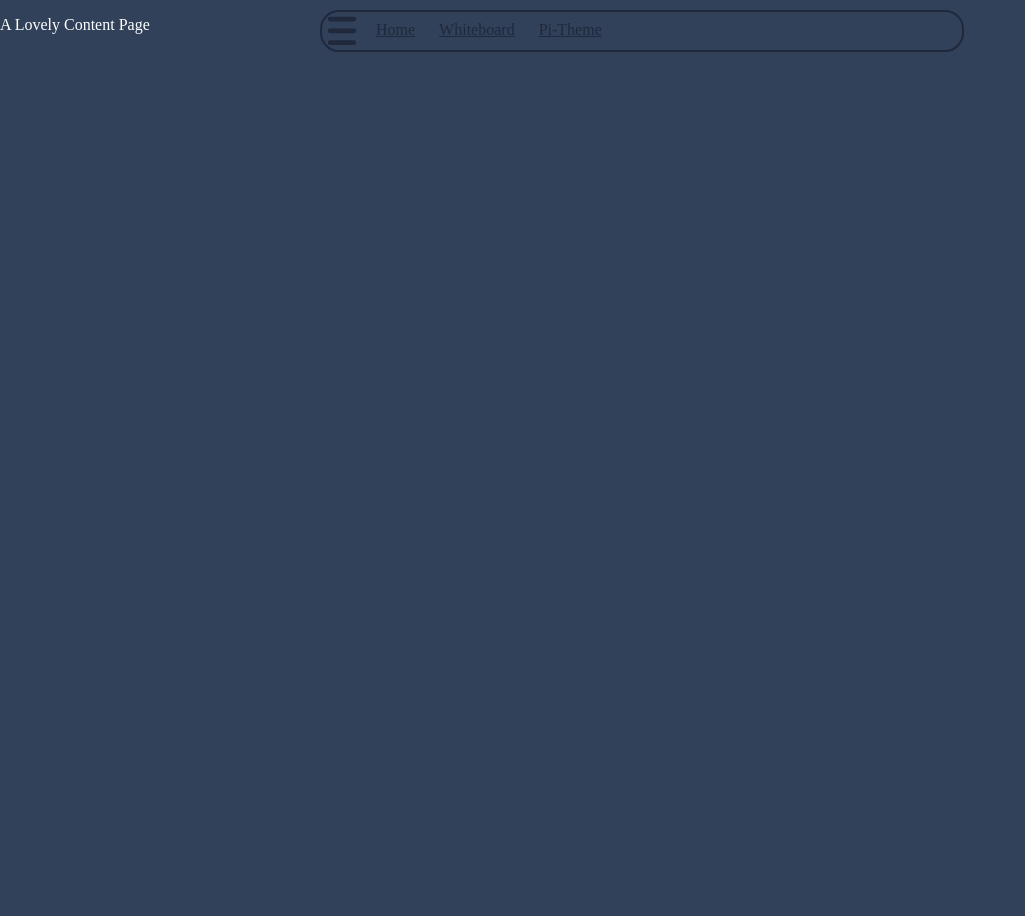
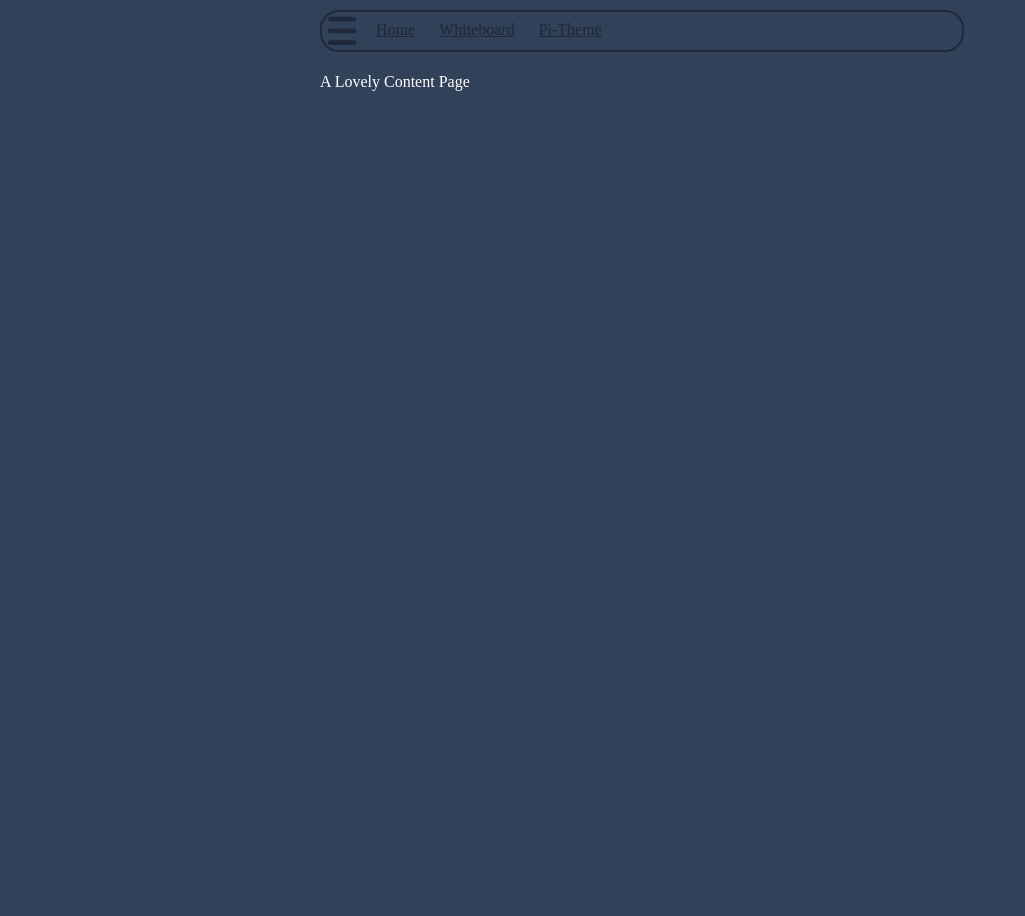
Before and after one commit to HedwigHall/Pi-Theme, a Jekyll site: the page built from index.md, in a window 1280 px wide. Shown: the whole page, without its empty margins (0-1025 px from the left). Built offline with Jekyll 4.4.1, drawn with Linux system fonts in a browser that asks for light colours.

Commit message:
Update stylesCSS.html

```diff
--- a/_includes/stylesCSS.html
+++ b/_includes/stylesCSS.html
@@ -42,14 +42,14 @@
     scrollbar-color: #314159 #1F293B;
   }
   .Content {
-    color: var(--rgb1011);
+    padding-left: 25vw;
+    padding-right: 25vw;
+    padding-top: 15mm;
+    color: #FFFFFF;
     font-family: "Ink Free";
     width: 50vw;
   }
   .BodyText {
-    padding-left: 25vw;
-    padding-right: 25vw;
-    padding-top: 15mm;
     position: absolute;
     text-align: justify;
   }
```
